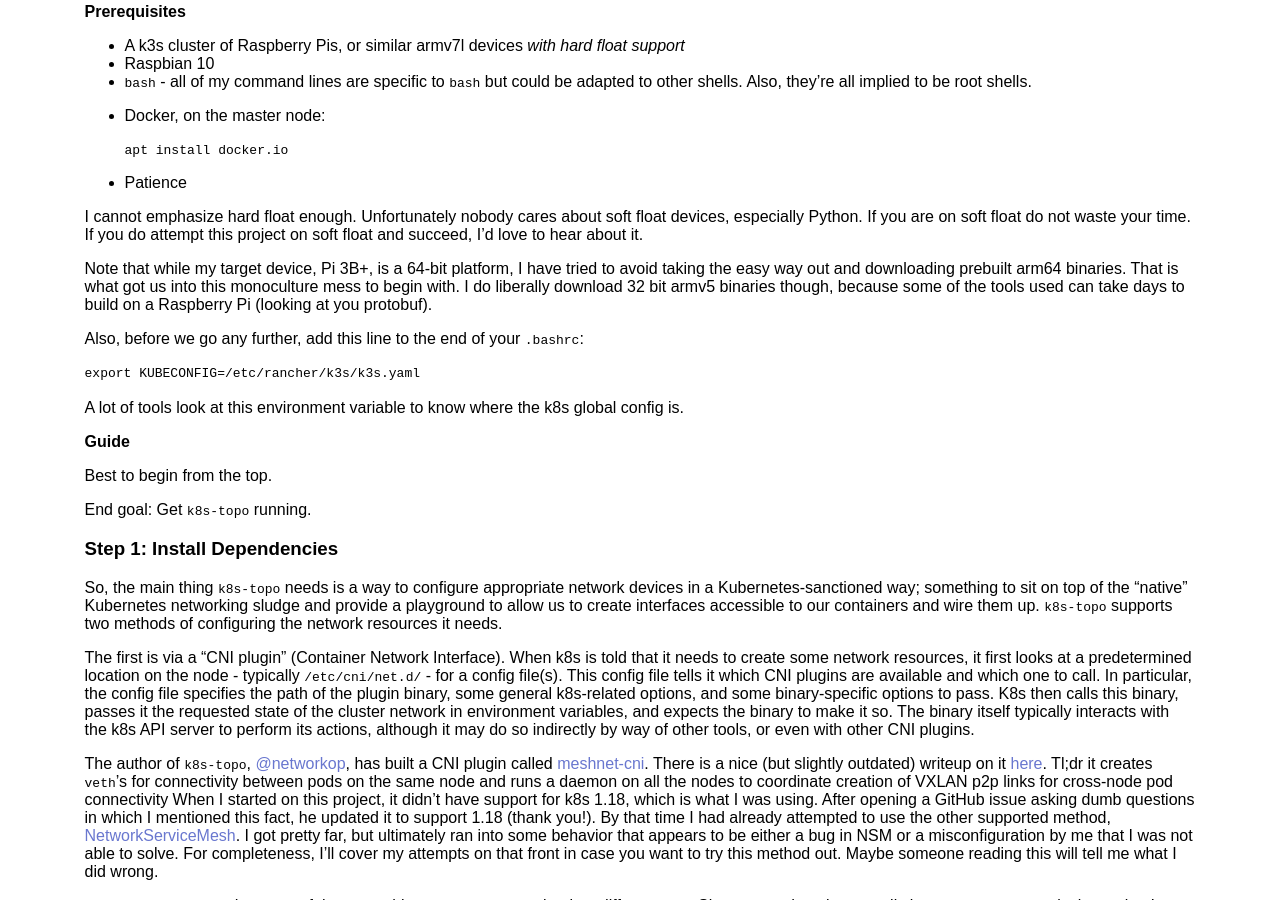
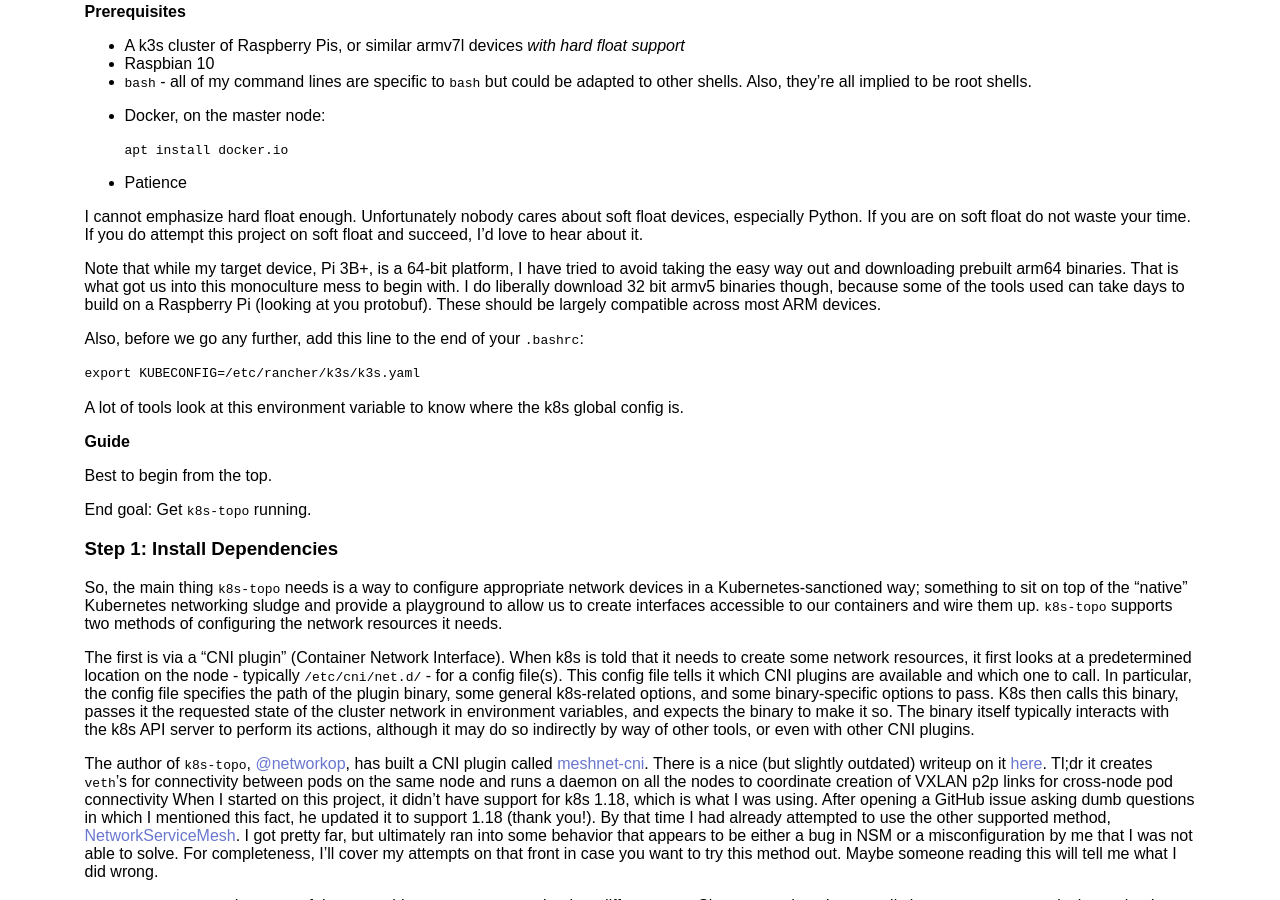
Before and after one commit to qlyoung/qlyoung.github.io, a Jekyll site: the page built from _posts/2020-06-21-k8s-topo-picluster.md, in a window 1280 px wide and 900 px high, scrolled down 1426 px. Built offline with Jekyll 4.4.1, drawn with Linux system fonts in a browser that asks for light colours.

Commit message:
more arm disclaimer

```diff
--- a/_posts/2020-06-21-k8s-topo-picluster.md
+++ b/_posts/2020-06-21-k8s-topo-picluster.md
@@ -73,7 +73,8 @@ Note that while my target device, Pi 3B+, is a 64-bit platform, I have tried to
 avoid taking the easy way out and downloading prebuilt arm64 binaries. That is
 what got us into this monoculture mess to begin with. I do liberally download
 32 bit armv5 binaries though, because some of the tools used can take days to
-build on a Raspberry Pi (looking at you protobuf).
+build on a Raspberry Pi (looking at you protobuf). These should be largely
+compatible across most ARM devices.
 
 Also, before we go any further, add this line to the end of your `.bashrc`:
 
```
